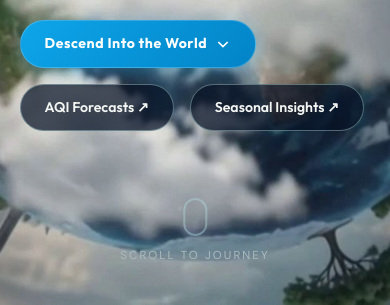
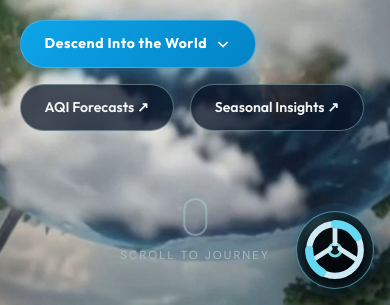
Before and after one commit to GOKUL5287/AQI-Air-_pollution_prediction, a Flask app: page / in a window 390 px wide. Shown: the part 539-844 px from the top of the page. Run offline with Flask 3, Linux system fonts and the light colour scheme; data that the repository does not hold is empty; parts of the project's set-up code (start-up, migrations or seed data) failed here and were passed over; some libraries are stand-ins or nearby versions.

Commit message:
Update AQI dashboard UI and functionality

```diff
--- a/app/internship_app/static/css/styles.css
+++ b/app/internship_app/static/css/styles.css
@@ -2188,6 +2188,80 @@ code {
 .mcard-desc,
 .footer-sub {
   text-shadow: 0 2px 16px rgba(2, 8, 13, 0.62);
+}
+
+/* Scroll steering wheel — floats over the persistent bottom-right control. */
+.scroll-steering {
+  position: fixed;
+  right: max(1rem, env(safe-area-inset-right));
+  bottom: max(1rem, env(safe-area-inset-bottom));
+  z-index: 470;
+  width: clamp(78px, 8.5vw, 104px);
+  aspect-ratio: 1;
+  display: grid;
+  place-items: center;
+  margin: 0;
+  padding: 4px;
+  border: 1px solid rgba(125, 222, 249, 0.55);
+  border-radius: 50%;
+  color: #cdeaf2;
+  background:
+    radial-gradient(circle at 35% 28%, rgba(220, 246, 250, 0.2), transparent 28%),
+    linear-gradient(145deg, rgba(21, 39, 48, 0.98), rgba(3, 9, 15, 0.98));
+  box-shadow:
+    0 14px 38px rgba(0, 0, 0, 0.58),
+    0 0 0 8px rgba(51, 163, 204, 0.09),
+    inset 0 0 18px rgba(93, 218, 239, 0.12);
+  cursor: pointer;
+  pointer-events: auto;
+  -webkit-tap-highlight-color: transparent;
+}
+
+.scroll-steering svg {
+  width: 100%;
+  height: 100%;
+  overflow: visible;
+  filter: drop-shadow(0 3px 5px rgba(0, 0, 0, 0.7));
+  transform-origin: 50% 50%;
+  will-change: transform;
+}
+
+.scroll-steering .steering-rim {
+  fill: rgba(2, 8, 12, 0.72);
+  stroke: currentColor;
+  stroke-width: 9;
+}
+
+.scroll-steering path {
+  fill: none;
+  stroke: currentColor;
+  stroke-width: 7;
+  stroke-linecap: round;
+  stroke-linejoin: round;
+}
+
+.scroll-steering .steering-grip {
+  stroke: #63d8f0;
+  stroke-width: 12;
+}
+
+.scroll-steering .steering-hub {
+  fill: #10191d;
+  stroke: #71ddec;
+  stroke-width: 4;
+}
+
+.scroll-steering:hover {
+  border-color: #9ff1ff;
+  box-shadow:
+    0 16px 42px rgba(0, 0, 0, 0.62),
+    0 0 0 9px rgba(51, 163, 204, 0.13),
+    inset 0 0 20px rgba(93, 218, 239, 0.18);
+}
+
+.scroll-steering:focus-visible {
+  outline: 2px solid #91efff;
+  outline-offset: 5px;
 }
 
 /* Persistent map launcher and accessible map dialog */
--- a/app/internship_app/static/js/app.js
+++ b/app/internship_app/static/js/app.js
@@ -242,6 +242,11 @@ class SceneDirector {
       end: 'bottom bottom',
       scrub: 0.25,
       onUpdate: (self) => {
+        const steeringWheel = document.querySelector('#scroll-steering svg');
+        if (steeringWheel) {
+          steeringWheel.style.transform = `rotate(${(self.progress * 1080).toFixed(2)}deg)`;
+        }
+
         const frame = this.fe.seekProgress(self.progress);
         if (frame === previousFrame) return;
         previousFrame = frame;
@@ -1567,5 +1572,16 @@ class TerraPulseApp {
    BOOT
    ───────────────────────────────────────────────────────────────── */
 document.addEventListener('DOMContentLoaded', () => {
+  const steering = document.getElementById('scroll-steering');
+  const steeringWheel = steering?.querySelector('svg');
+
+  if (steering && steeringWheel) {
+    steering.addEventListener('click', () => {
+      const maxScroll = document.documentElement.scrollHeight - window.innerHeight;
+      const nextScroll = Math.min(maxScroll, window.scrollY + window.innerHeight * 0.78);
+      window.scrollTo({ top: nextScroll, behavior: 'smooth' });
+    });
+  }
+
   window.app = new TerraPulseApp();
 });
--- a/app/internship_app/templates/index.html
+++ b/app/internship_app/templates/index.html
@@ -42,6 +42,16 @@
   <div class="scene-overlay" id="overlay-ocean"></div>
   <div class="scene-overlay" id="overlay-globe"></div>
   <canvas id="cloud-effect-canvas" aria-hidden="true"></canvas>
+
+  <button class="scroll-steering" id="scroll-steering" type="button"
+    aria-label="Scroll to the next section" title="Scroll down">
+    <svg viewBox="0 0 100 100" aria-hidden="true">
+      <circle class="steering-rim" cx="50" cy="50" r="38" />
+      <circle class="steering-hub" cx="50" cy="50" r="9" />
+      <path d="M50 41V16M43 48 20 63M57 48l23 15" />
+      <path class="steering-grip" d="M50 12a38 38 0 0 1 32.9 19M12 50a38 38 0 0 0 19 32.9" />
+    </svg>
+  </button>
 
   <button class="map-launcher" id="map-launcher" type="button" aria-label="Open station map"
     aria-haspopup="dialog" title="Open station map">
```
